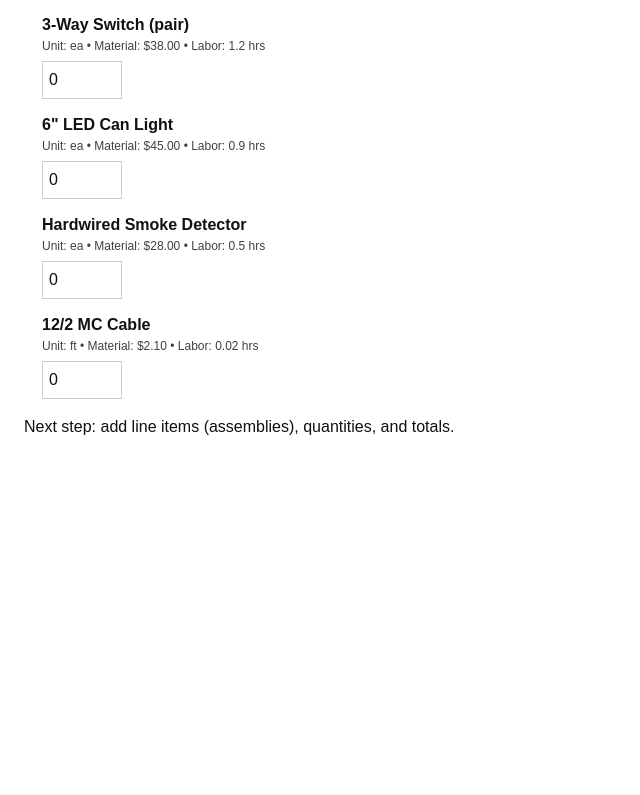
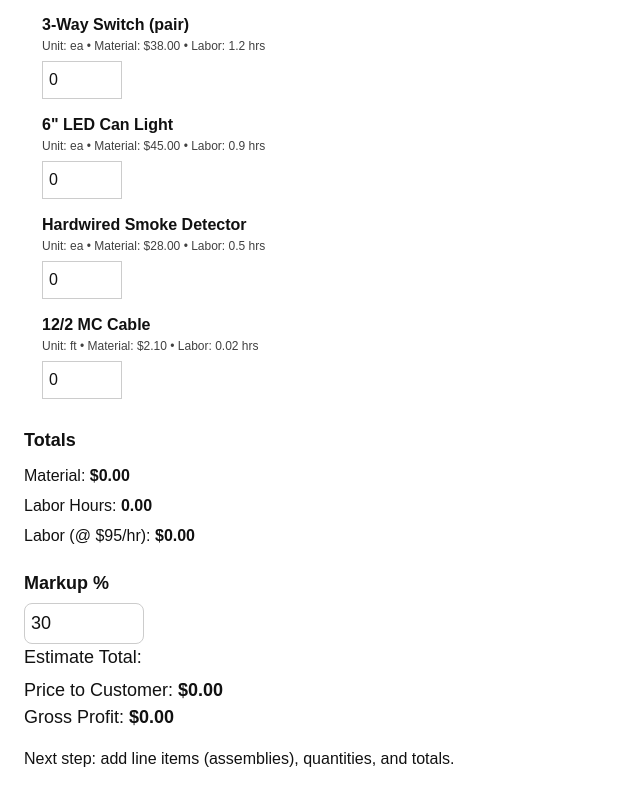
Before and after one commit to matrixelectricalservices-boop/voltscope, a Next.js app: page /projects/1/estimates/new in a window 1280 px wide. Shown: the part 486-1281 px from the top of the page, without its empty margins (0-640 px from the left). Before the commit the page ends 949 px from the top, so only its background shows below. Built offline with nearby package versions, Linux system fonts and the light colour scheme.

Commit message:
Totals, markup etc

```diff
--- a/app/projects/[id]/estimates/new/page.tsx
+++ b/app/projects/[id]/estimates/new/page.tsx
@@ -8,7 +8,23 @@ export default function NewEstimatePage() {
   const params = useParams<{ id: string }>();
   const projectId = params?.id;
   const [quantities, setQuantities] = useState<Record<string, number>>({});
+  const [markupPct, setMarkupPct] = useState(30);
+const materialTotal = ASSEMBLIES.reduce((sum, a) => {
+  const qty = quantities[a.id] ?? 0;
+  return sum + qty * a.materialCost;
+}, 0);
 
+const laborHoursTotal = ASSEMBLIES.reduce((sum, a) => {
+  const qty = quantities[a.id] ?? 0;
+  return sum + qty * a.laborHours;
+}, 0);
+
+const laborRate = 95; // change later (settings)
+const laborTotal = laborHoursTotal * laborRate;
+
+const estimateTotal = materialTotal + laborTotal;
+const price = estimateTotal * (1 + markupPct / 100);
+const grossProfit = price - estimateTotal;
   return (
     <main style={{ padding: 24, maxWidth: 900 }}>
       <div style={{ marginBottom: 16 }}>
@@ -50,6 +66,34 @@ export default function NewEstimatePage() {
   })}
 </ul>
 
+<h2 style={{ marginTop: 28, fontSize: 18, fontWeight: 800 }}>Totals</h2>
+
+<div style={{ marginTop: 10, display: "grid", gap: 6 }}>
+  <div>Material: <strong>${materialTotal.toFixed(2)}</strong></div>
+  <div>Labor Hours: <strong>{laborHoursTotal.toFixed(2)}</strong></div>
+  <div>Labor (@ ${laborRate}/hr): <strong>${laborTotal.toFixed(2)}</strong></div>
+  <div style={{ marginTop: 6, fontSize: 18 }}>
+    <div style={{ marginTop: 10 }}>
+  <label style={{ display: "block", fontWeight: 700, marginBottom: 6 }}>
+    Markup %
+  </label>
+  <input
+    type="number"
+    min={0}
+    value={markupPct}
+    onChange={(e) => setMarkupPct(Number(e.target.value))}
+    style={{ width: 120, padding: 6, borderRadius: 8 }}
+  />
+</div>
+    Estimate Total: <div style={{ marginTop: 6, fontSize: 18 }}>
+  Price to Customer: <strong>${price.toFixed(2)}</strong>
+</div>
+<div>
+  Gross Profit: <strong>${grossProfit.toFixed(2)}</strong>
+</div>
+  </div>
+</div>
+
       <p style={{ marginTop: 16 }}>
         Next step: add line items (assemblies), quantities, and totals.
       </p>
```
